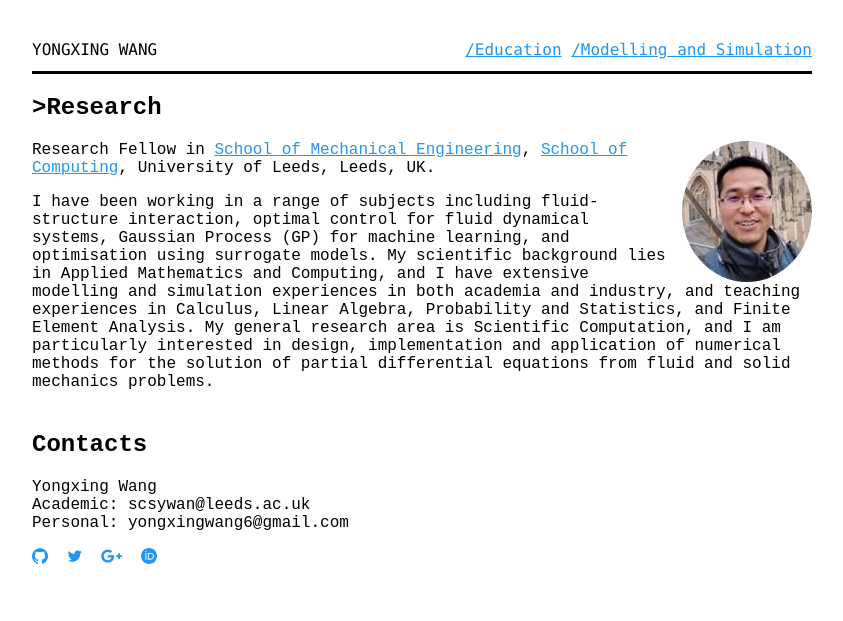
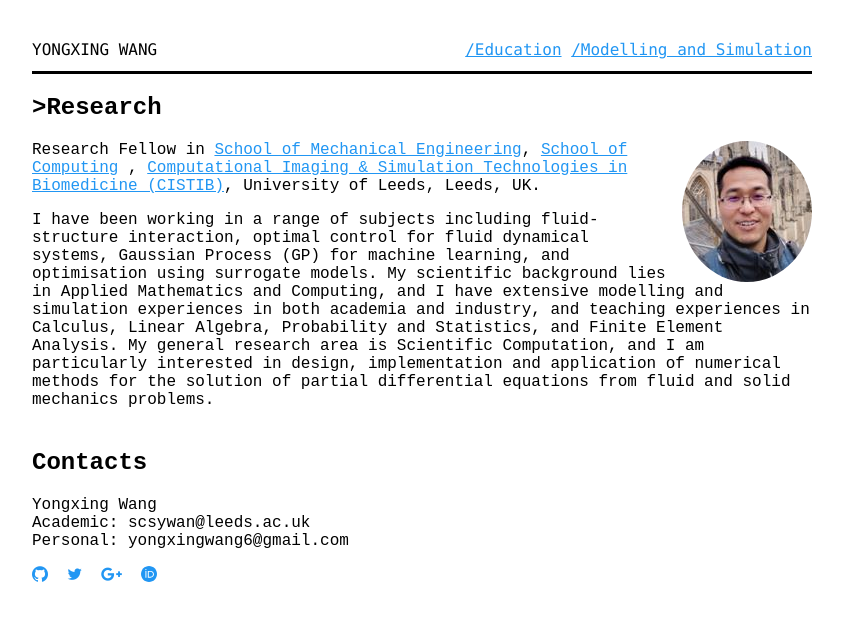
Before and after one commit to yongxingwang/yongxingwang.github.io, a Jekyll site: the page built from index.html, in a window 1280 px wide. Shown: the top 621 px of the page, without its empty margins (218-1061 px from the left). Built offline with Jekyll 4.4.1, drawn with Linux system fonts in a browser that asks for light colours; some web fonts are replaced.

Commit message:
Update index.html

```diff
--- a/index.html
+++ b/index.html
@@ -6,7 +6,7 @@ title: Home
 <section id="bio">
    <h1>>Research</h1>
    <img class="me" src="/assets/images/photo2.jpg" alt="Yongxing profile pic">
-   <p>Research Fellow in <a href="https://eps.leeds.ac.uk/mechanical-engineering">School of Mechanical Engineering</a>, <a href="https://engineering.leeds.ac.uk/info/20132/school_of_computing">School of Computing</a>, University of Leeds, Leeds, UK</a>.</p>
+   <p>Research Fellow in <a href="https://eps.leeds.ac.uk/mechanical-engineering">School of Mechanical Engineering</a>, <a href="https://engineering.leeds.ac.uk/info/20132/school_of_computing">School of Computing</a> , <a href="http://www.cistib.org/index.php/members/research-fellows/yongxing-wang">Computational Imaging & Simulation Technologies in Biomedicine (CISTIB)</a>, University of Leeds, Leeds, UK</a>.</p>
    <p>I have been working in a range of subjects including fluid-structure interaction, optimal control for fluid dynamical systems, Gaussian Process (GP) for machine learning, and optimisation using surrogate models.  My scientific background lies in Applied Mathematics and Computing, and I have extensive modelling and simulation experiences in both academia and industry, and teaching experiences in Calculus, Linear Algebra, Probability and Statistics, and Finite Element Analysis. My general research area is Scientific Computation, and I am particularly interested in design, implementation and application of numerical methods for the solution of partial differential equations from fluid and solid mechanics problems. </p>
 </section>
 
```
